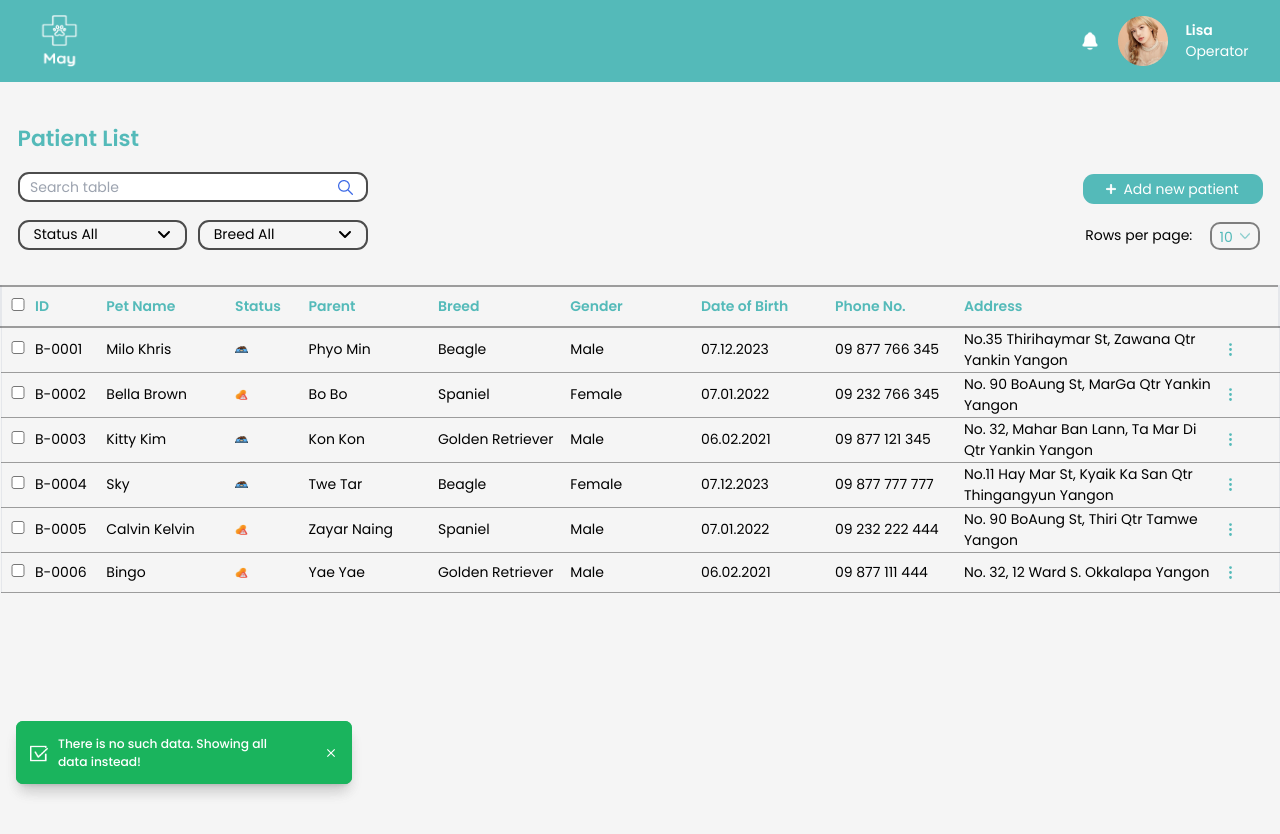
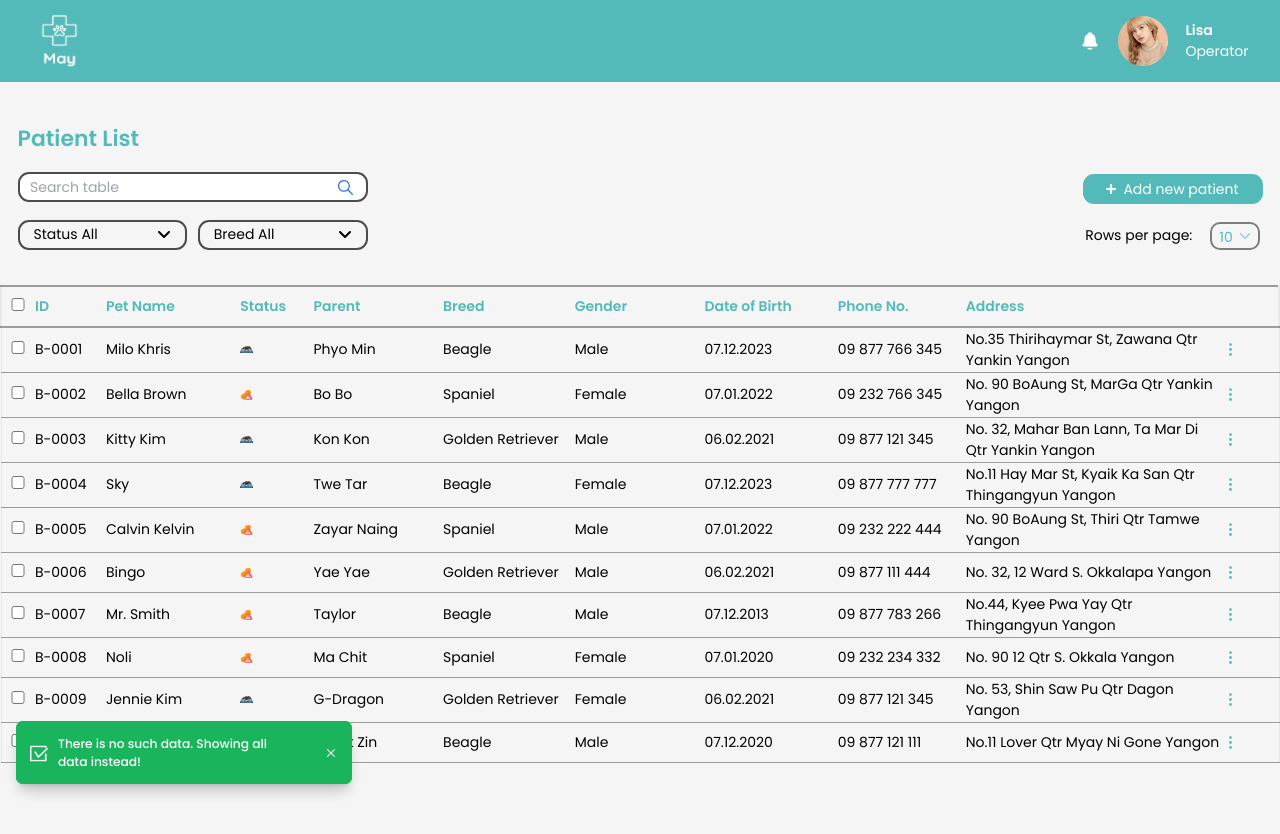
Before and after one commit to Yae-Htet-Aung/May-Veterinary-Clinic, a React (Vite) app: page / in a window 1280 px wide. Shown: the top 834 px of the page. Built offline with nearby package versions, Linux system fonts and the light colour scheme.

Commit message:
row per page done

```diff
--- a/src/components/PatientList.jsx
+++ b/src/components/PatientList.jsx
@@ -32,12 +32,17 @@ const PatientList = ({ show }) => {
     { id: 'B-0003', name: 'Kitty Kim', status: '1', parent: 'Kon Kon', breed: 'Golden Retriever', gender: 'Male', dob: '2021-02-06', phone: '09 877 121 345', address: 'No. 32, Mahar Ban Lann, Ta Mar Di Qtr', township: 'Yankin', city: 'Yangon' },
     { id: 'B-0004', name: 'Sky', status: '1', parent: 'Twe Tar', breed: 'Beagle', gender: 'Female', dob: '2023-12-07', phone: '09 877 777 777', address: 'No.11 Hay Mar St, Kyaik Ka San Qtr', township: 'Thingangyun', city: 'Yangon' },
     { id: 'B-0005', name: 'Calvin Kelvin', status: '2', parent: 'Zayar Naing', breed: 'Spaniel', gender: 'Male', dob: '2022-01-07', phone: '09 232 222 444', address: 'No. 90 BoAung St, Thiri Qtr', township: 'Tamwe', city: 'Yangon' },
-    { id: 'B-0006', name: 'Bingo', status: '2', parent: 'Yae Yae', breed: 'Golden Retriever', gender: 'Male', dob: '2021-02-06', phone: '09 877 111 444', address: 'No. 32, 12 Ward', township: 'S. Okkalapa', city: 'Yangon' }
+    { id: 'B-0006', name: 'Bingo', status: '2', parent: 'Yae Yae', breed: 'Golden Retriever', gender: 'Male', dob: '2021-02-06', phone: '09 877 111 444', address: 'No. 32, 12 Ward', township: 'S. Okkalapa', city: 'Yangon' },
+
+    { id: 'B-0007', name: 'Mr. Smith', status: '2', parent: 'Taylor', breed: 'Beagle', gender: 'Male', dob: '2013-12-07', phone: '09 877 783 266', address: 'No.44, Kyee Pwa Yay Qtr', township: 'Thingangyun', city: 'Yangon' },
+    { id: 'B-0008', name: 'Noli', status: '2', parent: 'Ma Chit', breed: 'Spaniel', gender: 'Female', dob: '2020-01-07', phone: '09 232 234 332', address: 'No. 90 12 Qtr', township: 'S. Okkala', city: 'Yangon' },
+    { id: 'B-0009', name: 'Jennie Kim', status: '1', parent: 'G-Dragon', breed: 'Golden Retriever', gender: 'Female', dob: '2021-02-06', phone: '09 877 121 345', address: 'No. 53, Shin Saw Pu Qtr', township: 'Dagon', city: 'Yangon' },
+    { id: 'B-0010', name: 'Doraemon', status: '1', parent: 'Thant Zin', breed: 'Beagle', gender: 'Male', dob: '2020-12-07', phone: '09 877 121 111', address: 'No.11 Lover Qtr', township: 'Myay Ni Gone', city: 'Yangon' },
+    { id: 'B-0011', name: 'Kelvin Kate', status: '2', parent: 'Zayar Naing', breed: 'Spaniel', gender: 'Male', dob: '2000-01-07', phone: '09 232 111 111', address: 'No. 90 Zayar Qtr', township: 'Tamwe', city: 'Yangon' },
+    { id: 'B-0012', name: 'Honey', status: '2', parent: 'Mg Yae', breed: 'Golden Retriever', gender: 'Male', dob: '2021-02-06', phone: '09 877 111 666', address: 'No. 32, 122 Ward', township: 'S. Tamwe', city: 'Yangon' }
   ])
   const [paramsData, setParamsData] = useState({})
-  // const [confirm, setConfirm] = useState(false)
   const [idToDel, setIdToDel] = useState('')
-  const [filteredData, setFilteredData] = useState([])
   const [resultData, setResultData] = useState([])
 
   const generateId = `B-${Math.floor(Math.random() * 10000) + 1}`
@@ -129,19 +134,18 @@ const PatientList = ({ show }) => {
   const rppBtn = useRef(null)
   const rppList = useRef(null)
 
-
   const rppBtnClicked = () => {
     rppList.current.classList.toggle('active')
   }
 
   const rpp5 = () => {
     // console.log('rpp5 called')
-    setRPP('5')
+    setRPP(5)
   }
 
   const rpp10 = () => {
     // console.log('rpp10 called')
-    setRPP('10')
+    setRPP(10)
   }
   // Row per page end
 
@@ -194,6 +198,9 @@ const PatientList = ({ show }) => {
   };
 
   useEffect(() => {
+    setRPP(10)
+    console.log("use effect called");
+
     // Initialize allKeys when data changes
     const newAllKeys = [];
     data.forEach((obj) => {
@@ -204,17 +211,18 @@ const PatientList = ({ show }) => {
       });
     });
     setAllKeys(newAllKeys);
-  }, [data]);
 
-  useEffect(() => {
     // Reset resultData when searchedData changes
     setResultData(searchedData);
-    if (searchedData.length == 0) {
-      noti('There is no such data. Showing all data instead!')
+
+    // Show notification based on the condition
+    if (searchedData.length === 0) {
+      noti('There is no such data. Showing all data instead!');
     } else {
-      noti('Showing searched results.')
+      noti('Showing searched results.');
     }
-  }, [searchedData]);
+  }, [data, searchedData]);
+
   // ? search end
 
   // Notification
@@ -280,7 +288,7 @@ const PatientList = ({ show }) => {
             <div className="flex flex-col md:flex-row w-full gap-3 justify-between">
               <div className='relative flex md:w-1/2'>
                 <div onClick={statusBtnClick} className="flex w-full h-[30px] justify-between items-center px-4 outlineBtn">
-                  {Status == ''? 'Status All': `${Status}`}
+                  {Status == '' ? 'Status All' : `${Status}`}
                   <div>
                     <svg xmlns="http://www.w3.org/2000/svg" height="22" width="14" viewBox="0 0 448 512"><path d="M201.4 342.6c12.5 12.5 32.8 12.5 45.3 0l160-160c12.5-12.5 12.5-32.8 0-45.3s-32.8-12.5-45.3 0L224 274.7 86.6 137.4c-12.5-12.5-32.8-12.5-45.3 0s-12.5 32.8 0 45.3l160 160z" /></svg>
                   </div>
@@ -294,7 +302,7 @@ const PatientList = ({ show }) => {
 
               <div className='relative flex md:w-1/2'>
                 <div onClick={breedBtnClick} className="flex w-full h-[30px] justify-between items-center px-4 outlineBtn">
-                {Breed == ''? 'Breed All': `${Breed}`}
+                  {Breed == '' ? 'Breed All' : `${Breed}`}
                   <div>
                     <svg xmlns="http://www.w3.org/2000/svg" height="22" width="14" viewBox="0 0 448 512"><path d="M201.4 342.6c12.5 12.5 32.8 12.5 45.3 0l160-160c12.5-12.5 12.5-32.8 0-45.3s-32.8-12.5-45.3 0L224 274.7 86.6 137.4c-12.5-12.5-32.8-12.5-45.3 0s-12.5 32.8 0 45.3l160 160z" /></svg>
                   </div>
@@ -320,7 +328,7 @@ const PatientList = ({ show }) => {
               <p className='commonText'>Rows per page:</p>
 
               <div ref={rppBtn} onClick={rppBtnClicked} id="rowsPerPage" className='rppBtn'>
-              {RPP == ''? '10': `${RPP}`}
+                {RPP == '' ? '10' : `${RPP}`}
                 <img src={Down} className='w-3 h-3 mt-[4px]' alt="icon" />
                 <div ref={rppList} className="rppList">
                   <p className='rppItems' onClick={rpp5}>5</p>
@@ -332,8 +340,8 @@ const PatientList = ({ show }) => {
         </div>
 
         {/* data table */}
-        <div className={`py-5 w-full overflow-x-scroll ${showModal ? 'opacity-50' : ''}`}>
-          <table className='min-w-[1250px] lg:w-full' >
+        <div className={`py-5 w-full overflow-x-scroll overflow-y-scroll ${showModal ? 'opacity-50' : ''}`}>
+          <table className='min-w-[1250px] h-fit lg:w-full' >
             <thead>
               <tr align='left' className='h-[40px] title border-2 border-y-[#44444480]'>
                 <th className='w-[30px] md:min-w-[2%]  py-[9px]'><input type="checkbox" className="w-[30px]" /></th>
@@ -354,7 +362,7 @@ const PatientList = ({ show }) => {
               {
                 resultData.length == 0 ? (
                   data.map((d, i) => (
-                    <tr key={i} className={`h-[40px] border border-b-[#44444480] ${d.parent == '' ? 'none' : ''} `} >
+                    <tr key={i} className={`h-[40px] border border-b-[#44444480] ${d.parent == '' ? 'hidden' : ''} ${i < RPP ? '' : 'hidden'} `} >
                       <td className='w-[30px]  py-[9px]'><input type="checkbox" className="w-[30px]" /></td>
                       <td>{d.id}</td>
                       <td>{d.name}</td>
@@ -381,12 +389,8 @@ const PatientList = ({ show }) => {
                     </tr>
                   ))
                 ) : (
-
                   resultData.map((d, i) => (
-
-
-
-                    <tr key={i} className={`h-[40px] border border-b-[#44444480] ${d.parent == '' ? 'none' : ''} `} >
+                    <tr key={i} className={`h-[40px] border border-b-[#44444480] ${d.parent == '' ? 'hidden' : ''} ${i < RPP ? '' : 'hidden'} `} >
                       <td className='w-[30px]  py-[9px]'><input type="checkbox" className="w-[30px]" /></td>
                       <td>{d.id}</td>
                       <td>{d.name}</td>
@@ -411,8 +415,6 @@ const PatientList = ({ show }) => {
                         </Dropdown>
                       </td>
                     </tr>
-
-
                   ))
                 )
 
```
